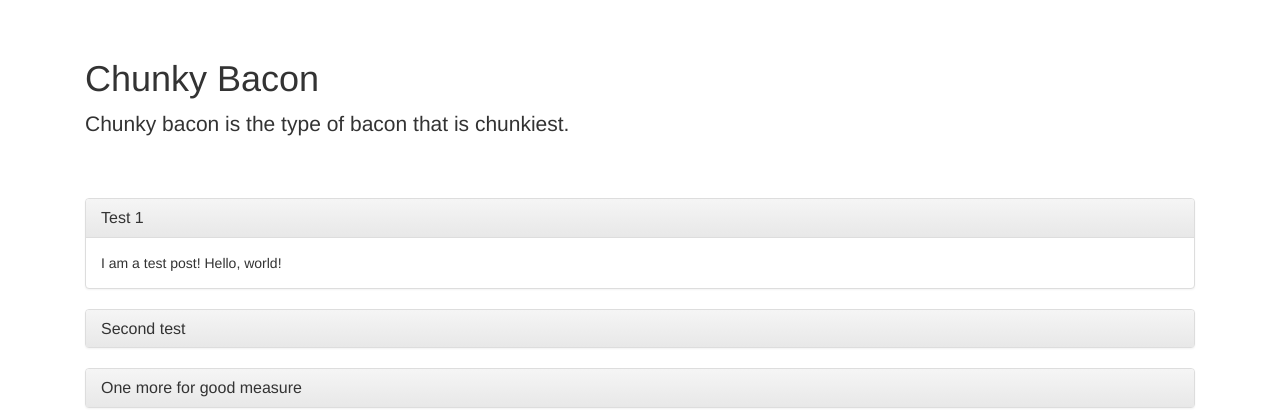
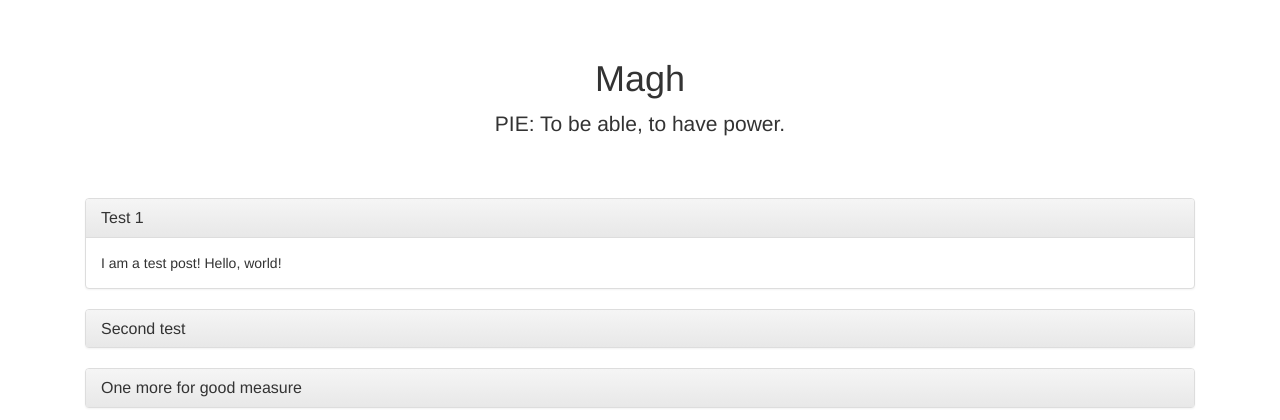
Before and after one commit to probablytom/tomwallis.net, a Django app: page / in a window 1280 px wide. Shown: the part 51-471 px from the top of the page. Run offline with Django 3.2, Linux system fonts and the light colour scheme; data comes from the database, SQL or seed files in the repository; some libraries are stand-ins or nearby versions.

Commit message:
Changed heading layout.

```diff
--- a/static/base.css
+++ b/static/base.css
@@ -3,5 +3,8 @@ body {
 }
 .starter-template {
   padding: 40px 15px;
-  /*text-align: center;*/
 }
+
+.tw-heading {
+  text-align: center;
+}
--- a/templates/home.html
+++ b/templates/home.html
@@ -51,8 +51,8 @@
 <div class="container">
 
     <div class="starter-template">
-        <h1>Chunky Bacon</h1>
-        <p class="lead">Chunky bacon is the type of bacon that is chunkiest.</p>
+        <h1 class="tw-heading">Magh</h1>
+        <p class="lead tw-heading">PIE: To be able, to have power.</p>
         <br>
         <br>
 
```
